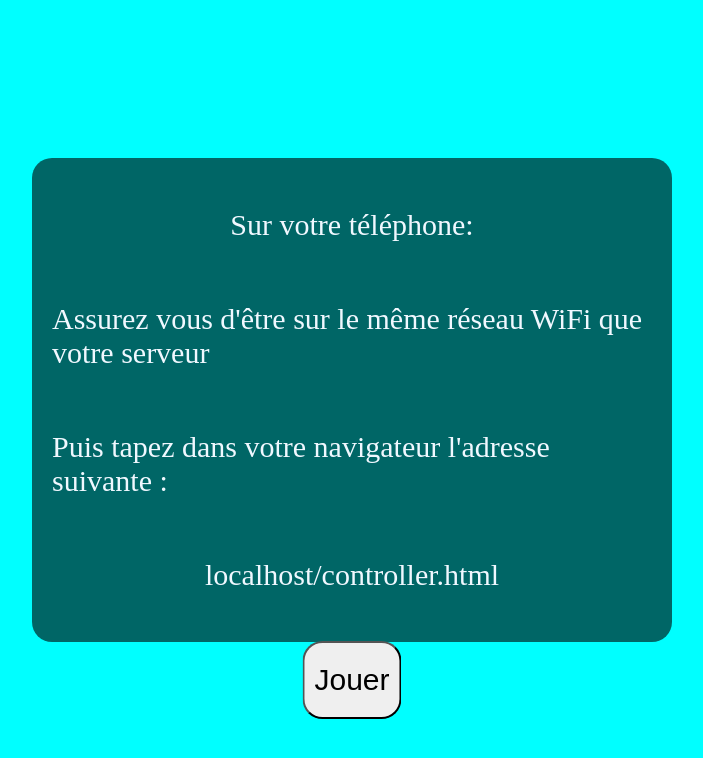
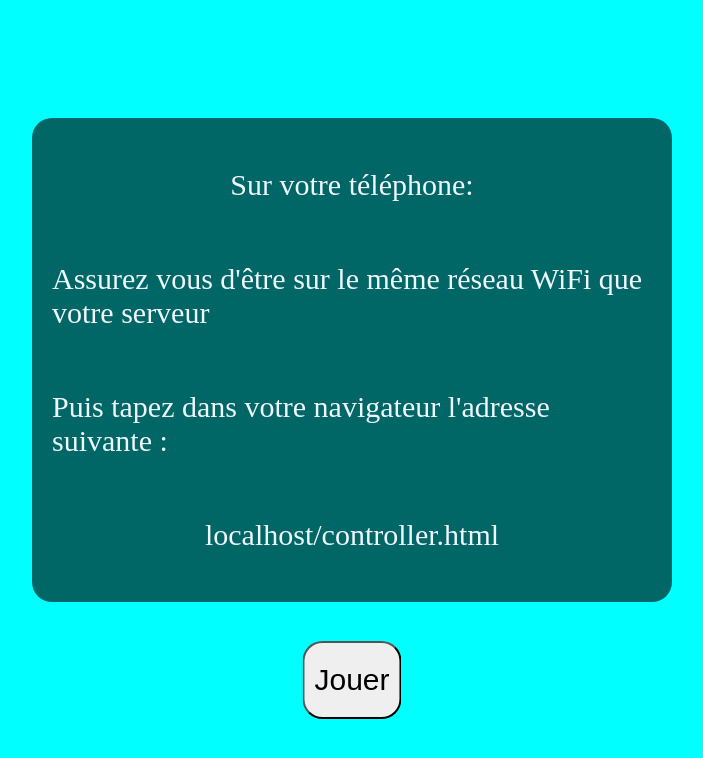
Before and after one commit to AnisDerriche/brainRotRace, a website: page connexion.html in a window 1280 px wide. Shown: the whole page, without its empty margins (288-991 px from the left). Drawn offline with Linux system fonts and the light colour scheme.

Commit message:
Correction texte de connexion

```diff
--- a/style.css
+++ b/style.css
@@ -40,6 +40,10 @@ body{
 }
 
 #textes{
+        position: absolute;
+        top: 45%;
+        left: 50%;
+        transform: translate(-50%, -50%);
         display: flex;
         flex-direction: column;
         align-items: center;
```
